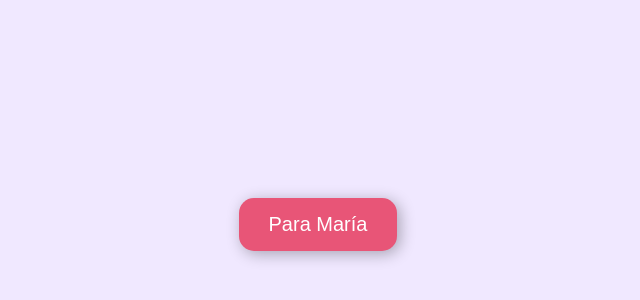
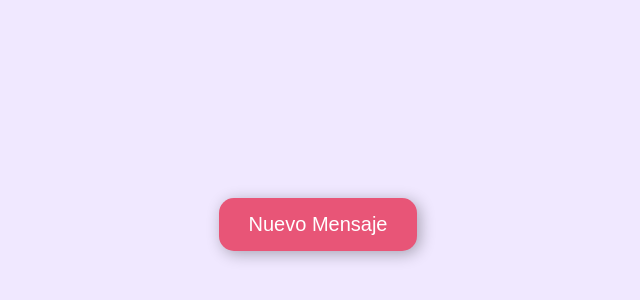
Before and after one commit to nullchef/notas, a plain HTML site: page index.html in a window 1280 px wide. Shown: the part 176-476 px from the top of the page, without its empty margins (322-962 px from the left). Drawn offline with Linux system fonts and the light colour scheme.

Commit message:
Update index.html

```diff
--- a/index.html
+++ b/index.html
@@ -5,7 +5,7 @@
     <link rel="stylesheet" type="text/css" href="styles.css">
 </head>
 <body>
-    <button id="surpriseButton">Para María</button>
+    <button id="surpriseButton">Nuevo Mensaje</button>
     <div id="message">
         <p id="messageContent"></p>
     </div>
```
